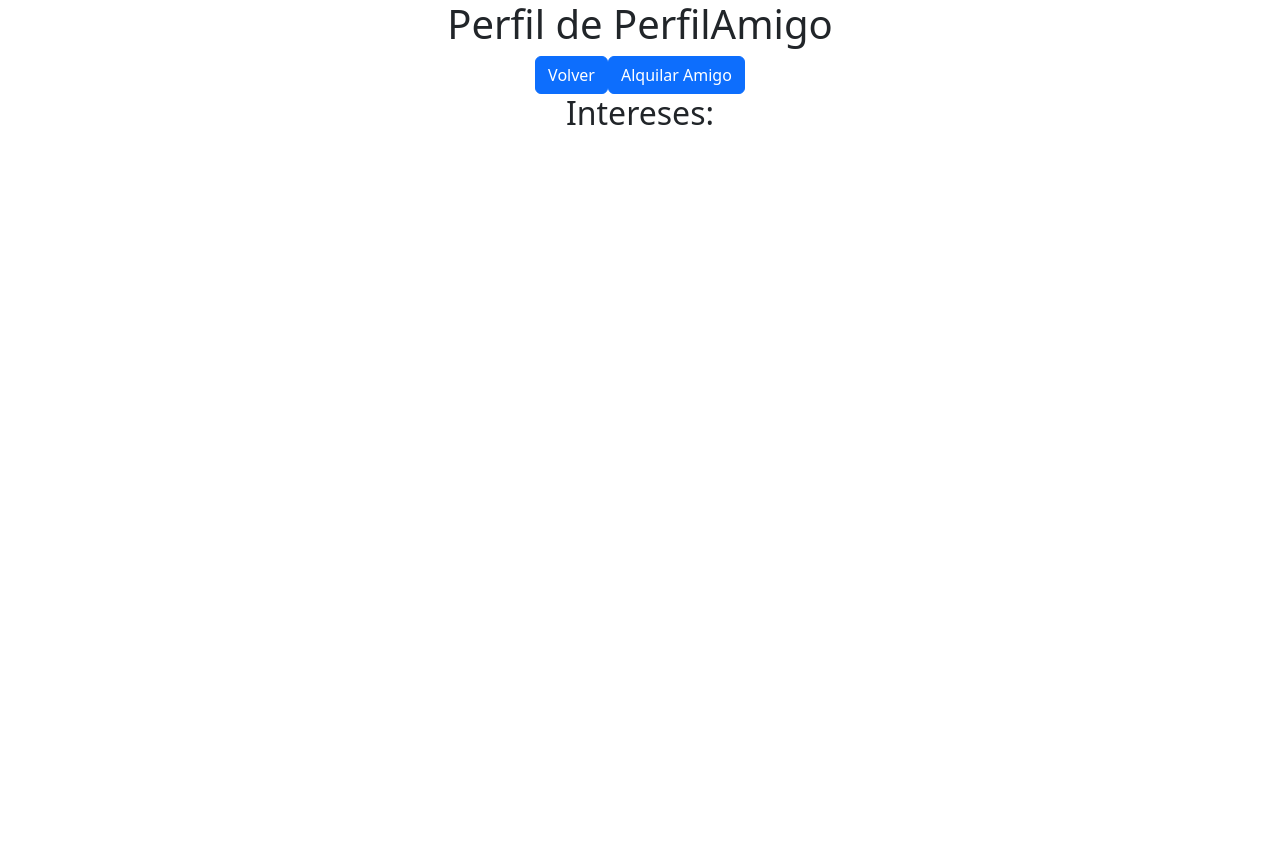
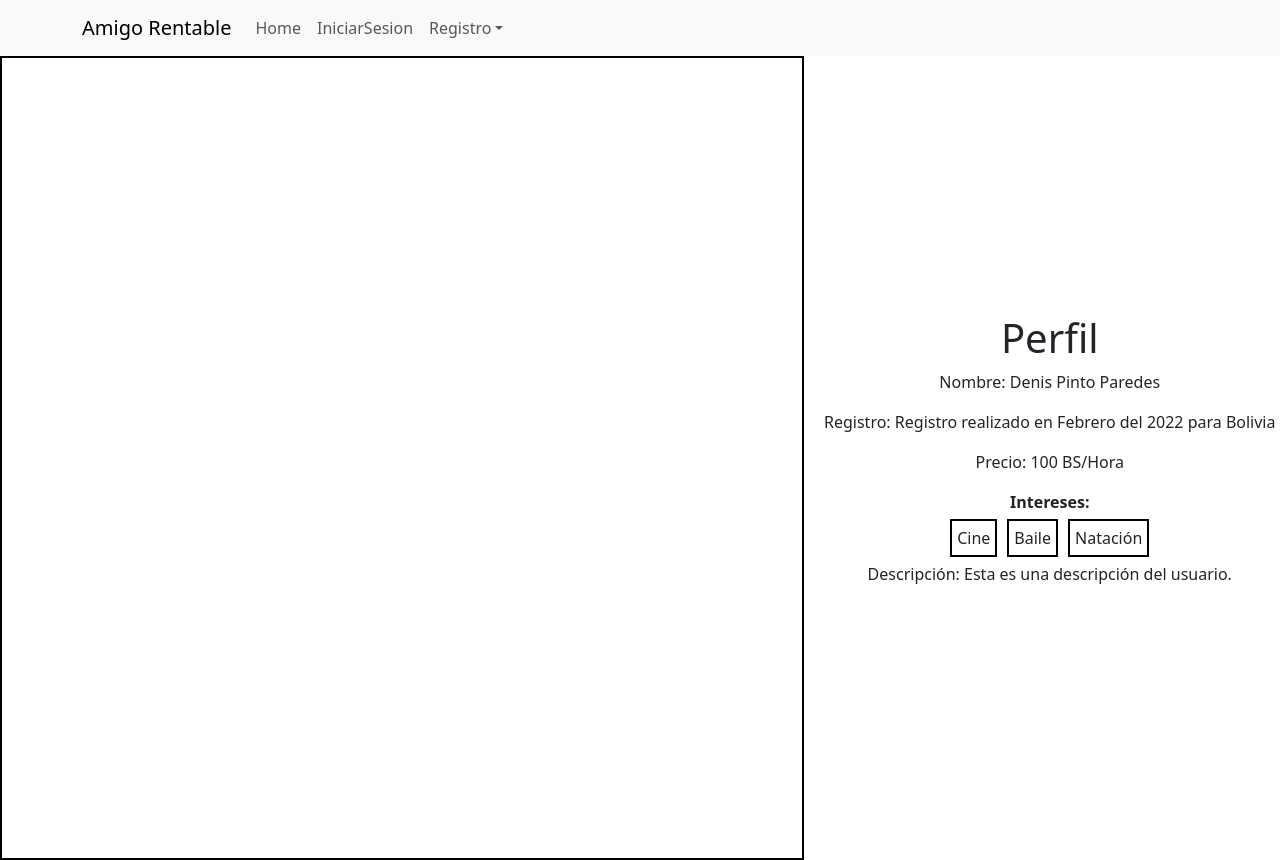
Before and after one commit to Emanuelpc/AppRentarAmigos, a React (Create React App) app in the folder cliente/: page /PerfilAmigo in a window 1280 px wide. Before the commit the page ends 800 px from the top, so only its background shows below. Built offline with nearby package versions, Linux system fonts and the light colour scheme.

Commit message:
mejore el fronted

```diff
--- /dev/null
+++ b/cliente/src/InterestType.jsx
@@ -0,0 +1,11 @@
+import React from 'react';
+
+function InterestType({ interest }) {
+    return (
+        <div style={{ border: '2px solid black', padding: '5px', margin: '5px', display: 'inline-block' }}>
+            <p style={{ margin: '0' }}>{interest}</p>
+        </div>
+    );
+}
+
+export default InterestType;
--- a/cliente/src/PerfilAmigo.jsx
+++ b/cliente/src/PerfilAmigo.jsx
@@ -1,20 +1,47 @@
 import Button from "react-bootstrap/esm/Button";
+import Navbar from "./Componentes/Navbar";
+import './PerfilAmigo.css';
+import InterestType from "./InterestType";
+import React from 'react';
+
+
 
 function PerfilAmigo() {
-    return (
+  const profile = {
+    name: "Denis Pinto Paredes",
+    registration: "Registro realizado en Febrero del 2022 para Bolivia",
+    price: "100 BS/Hora",
+    interests: ["Cine", "Baile", "Natación"],
+    description: "Esta es una descripción del usuario."
+};
+return (
+  <div>
+    <Navbar/>
+
+  <div style={{ display: 'flex', alignItems: 'center' }}>
+
+      <div style={{ border: '2px solid black', padding: '400px', marginRight: '20px' }}>
+          {/* Aquí colocarías la imagen del perfil */}
+      </div>
       <div>
-      <h1>Perfil de PerfilAmigo</h1>
-     <img src =""></img>
-     <img src =""></img>
-     <img src =""></img>
-     <img src =""></img>
-     <Button>Volver </Button>
-     <Button>Alquilar Amigo</Button>
-      <h2>Intereses:</h2>
 
+          <h1>Perfil</h1>
+          <p>Nombre: {profile.name}</p>
+          <p>Registro: {profile.registration}</p>
+          <p>Precio: {profile.price}</p>
+          <div>
+              <strong>Intereses:</strong>
+              <div style={{ flexDirection: 'row' }}>
+                  {profile.interests.map((interest, index) => (
+                      <InterestType key={index} interest={interest} />
+                  ))}
+              </div>
+          </div>
+          <p>Descripción: {profile.description}</p>
+      </div>
+  </div>
+  </div>
+);
+}
 
-      </div>
-    );
-  }
-
-  export default PerfilAmigo;
+export default PerfilAmigo;
```
Also changed, not shown: cliente/src/PerfilAmigo.css (added).
